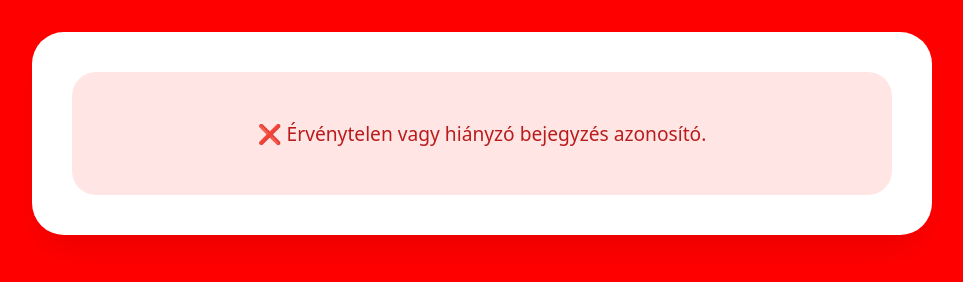
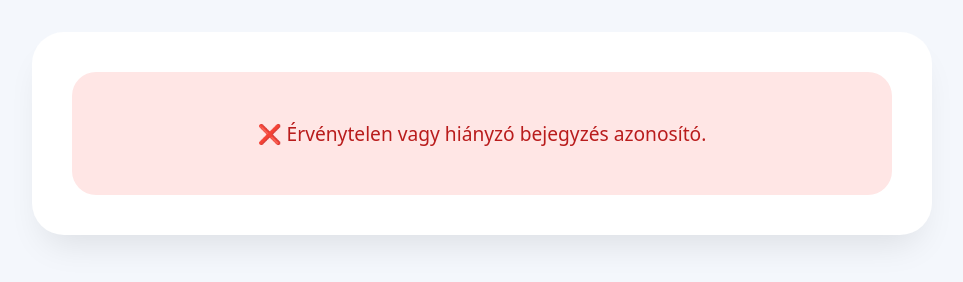
Before and after one commit to ujvaros/szig, a plain HTML site: page post.html in a window 1280 px wide. Shown: the whole page, without its empty margins (158-1121 px from the left). Drawn offline with Linux system fonts and the light colour scheme.

Commit message:
Update post.html

```diff
--- a/post.html
+++ b/post.html
@@ -9,7 +9,7 @@
         * { margin: 0; padding: 0; box-sizing: border-box; }
         body {
             font-family: system-ui, 'Segoe UI', Roboto, sans-serif;
-            background: red;
+            background: #f4f7fc;
             padding: 2rem;
             color: #1e2f3a;
         }
```
